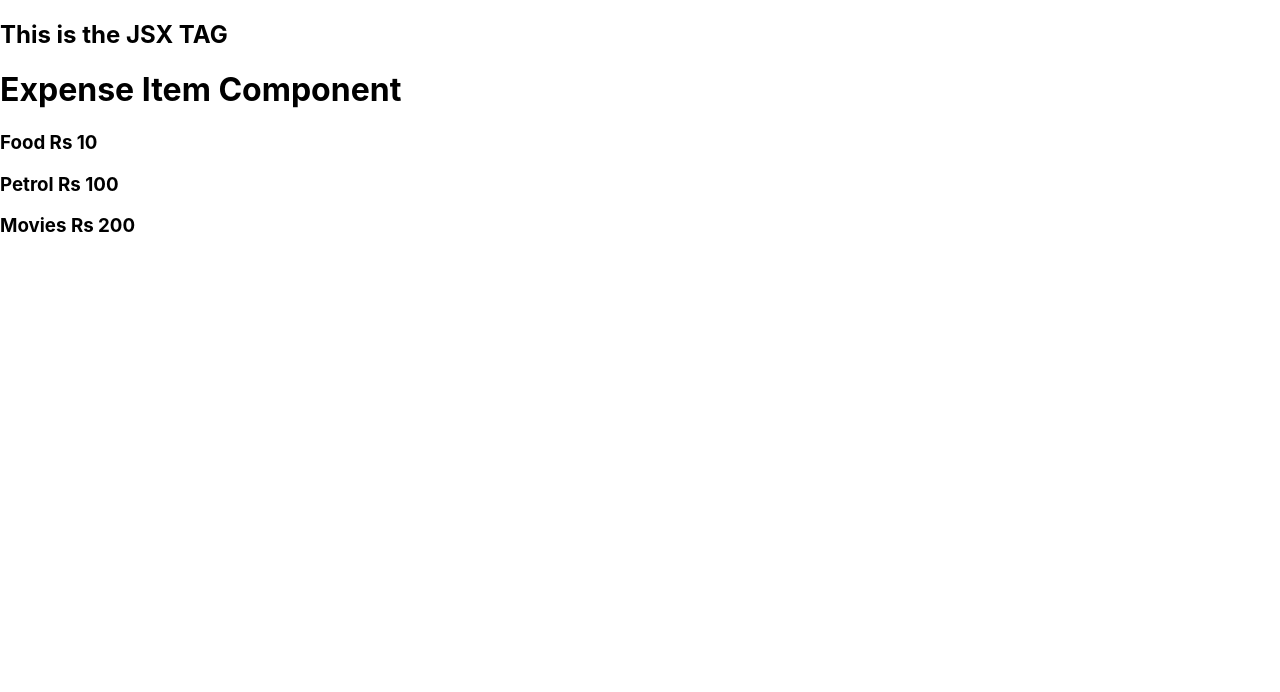
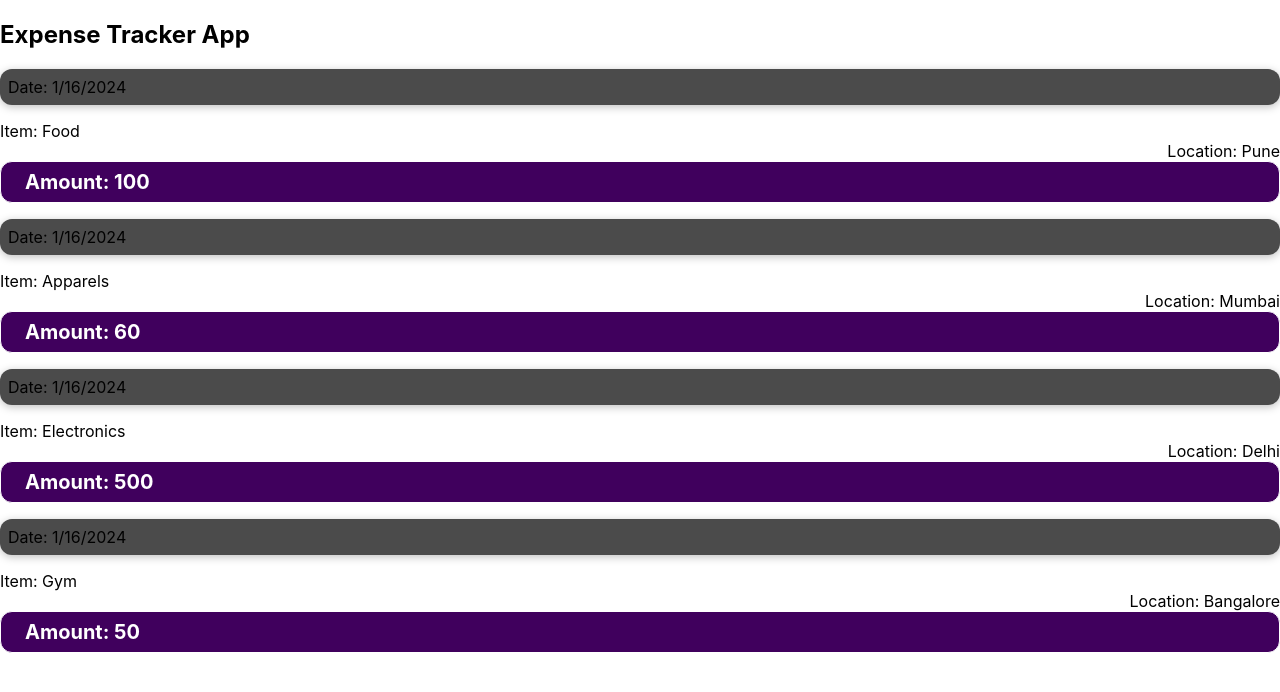
Before and after one commit to gautamyash/NewReact, a React (Create React App) app: page / in a window 1280 px wide. Shown: the top 692 px of the page. Built offline with nearby package versions, Linux system fonts and the light colour scheme.

Commit message:
rendering objects through looping and props

```diff
--- a/src/App.js
+++ b/src/App.js
@@ -1,13 +1,47 @@
-
 import './App.css';
 import ExpenseItem from './components/ExpenseItem';
 
 function App() {
+
+  const entries = [
+    {
+      title : 'Food',
+      amount : 100,
+      date : new Date ('2024-01-16'),
+      location : 'Pune'
+    },
+    {
+      title : 'Apparels',
+      amount : 60,
+      date : new Date ('2024-01-16'),
+      location : 'Mumbai'
+    },
+    {
+      title : 'Electronics',
+      amount : 500,
+      date : new Date ('2024-01-16'),
+      location : 'Delhi'
+    },
+    {
+      title : 'Gym',
+      amount : 50,
+      date : new Date ('2024-01-16'),
+      location : 'Bangalore'
+    }
+  ]
   return (
     <div>
-      <h2>This is the JSX TAG</h2>
-      <ExpenseItem></ExpenseItem>
-    </div>
+    <h2>Expense Tracker App</h2>
+    {entries.map((entry, index) => (
+      <ExpenseItem
+        key={index}
+        title={entry.title}
+        amount={entry.amount}
+        date={entry.date}
+        location={entry.location}
+      />
+    ))}
+  </div>
   );
 }
 
--- /dev/null
+++ b/src/components/ExpenseItem.css
@@ -0,0 +1,64 @@
+.expense-item {
+    display: flex;
+    justify-content: space-between;
+    align-items: center;
+    box-shadow: 0 2px 8px rgba(0, 0, 0, 0.25);
+    padding: 0.5rem;
+    margin: 1rem 0;
+    border-radius: 12px;
+    background-color: #4b4b4b;
+  }
+
+  .expense-item__description {
+    display: flex;
+    flex-direction: column;
+    gap: 1rem;
+    align-items: flex-end;
+    flex-flow: column-reverse;
+    justify-content: flex-start;
+    flex: 1;
+  }
+  .expense-item__location {
+    display: flex;
+    flex-direction: column;
+    gap: 1rem;
+    align-items: flex-end;
+    flex-flow: column-reverse;
+    justify-content: flex-start;
+    flex: 1;
+  }
+  .expense-item h2 {
+    color: #3a3a3a;
+    font-size: 1rem;
+    flex: 1;
+    margin: 0 1rem;
+    color: white;
+  }
+
+  .expense-item__price {
+    font-size: 1rem;
+    font-weight: bold;
+    color: white;
+    background-color: #40005d;
+    border: 1px solid white;
+    padding: 0.5rem;
+    border-radius: 12px;
+  }
+
+  @media (min-width: 580px) {
+    .expense-item__description {
+      flex-direction: row;
+      align-items: center;
+      justify-content: flex-start;
+      flex: 1;
+    }
+
+    .expense-item__description h2 {
+      font-size: 1.25rem;
+    }
+
+    .expense-item__price {
+      font-size: 1.25rem;
+      padding: 0.5rem 1.5rem;
+    }
+  }
--- a/src/components/ExpenseItem.js
+++ b/src/components/ExpenseItem.js
@@ -1,14 +1,14 @@
-function ExpenseItem() {
-  return (
-    <div>
-      <h1>Expense Item Component</h1>
-      <h3>Food Rs 10</h3>
+import "./ExpenseItem.css";
 
-      <h3>Petrol Rs 100</h3>
+function ExpenseItem(props) {
+    return (
+      <div>
+        <div className="expense-item">Date: {props.date.toLocaleDateString()}</div>
+        <div className="expense-item__description">Item: {props.title}</div>
+        <div className="expense-item__location">Location: {props.location}</div>
+        <div className="expense-item__price">Amount: {props.amount}</div>
+        </div>
+    );
+  }
 
-      <h3>Movies Rs 200</h3>
-    </div>
-  );
-}
-
-export default ExpenseItem;
+ export default ExpenseItem;
```
